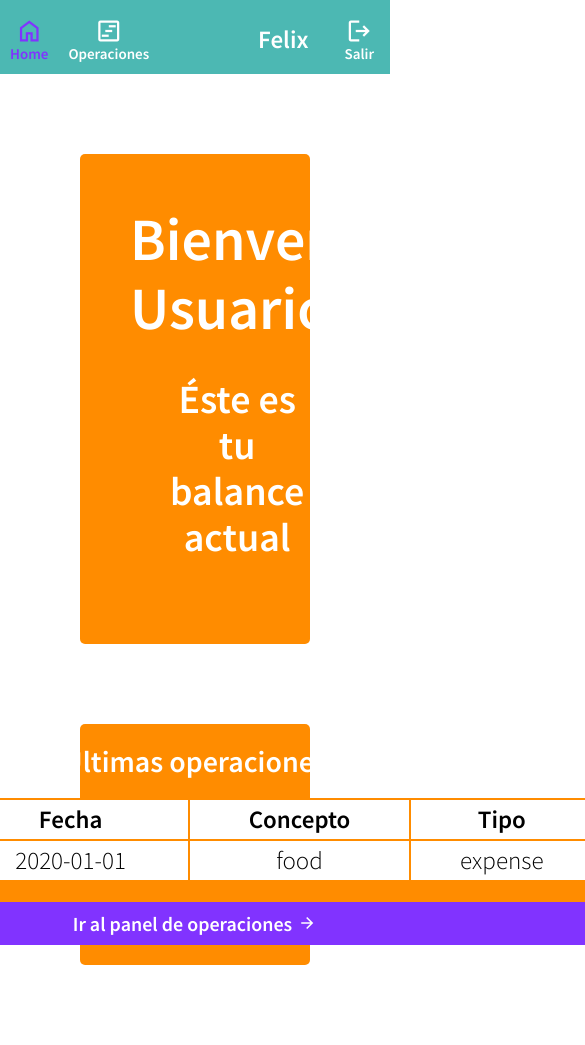
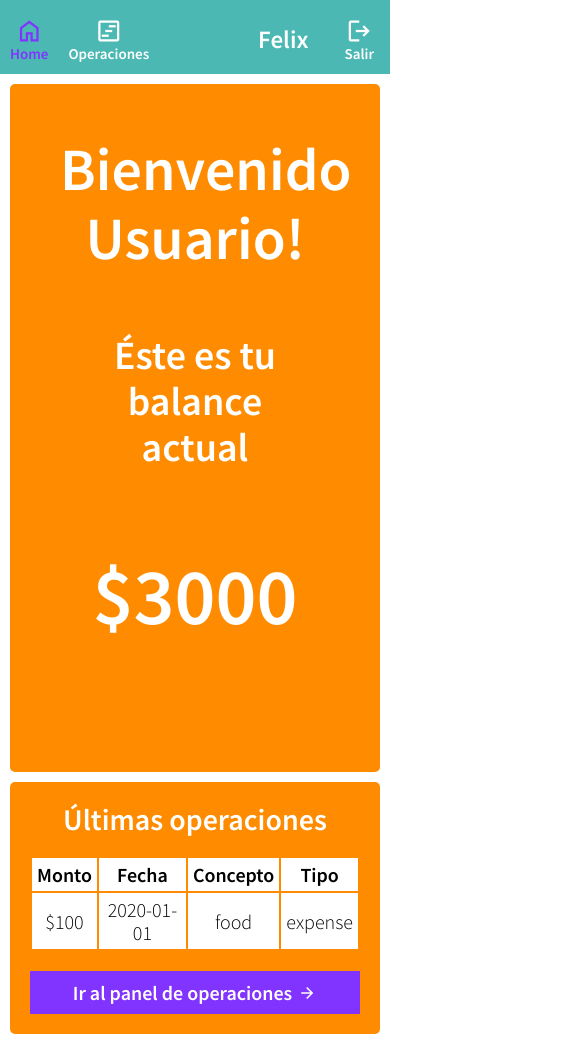
Before and after one commit to Felix-Fiore/personal-budget-front, a React (Vite) app: page / in a window 390 px wide. Shown: the top 1045 px of the page, 585 px wide, since content can reach past the window. Built offline with nearby package versions, Linux system fonts and the light colour scheme.

Commit message:
Home responsive done

```diff
--- a/src/components/layout/OperationsList.jsx
+++ b/src/components/layout/LastOperations.jsx
@@ -1,7 +1,7 @@
 import { useNavigate } from 'react-router-dom';
-import styles from './operationsList.module.scss';
+import styles from './lastOperations.module.scss';
 
-export const OperationsList = () => {
+export const LastOperations = () => {
     let navigate = useNavigate();
 
     const goToOperationsPanel = () => {
--- a/src/components/layout/operationsList.module.scss
+++ b/src/components/layout/lastOperations.module.scss
@@ -74,3 +74,23 @@
         font-size: 2rem;
     }
 }
+
+@media (max-width: 1000px) {
+    .listContainer {
+        margin: 1rem;
+    }
+
+    .operationsContainer {
+        width: 100%;
+    }
+}
+
+@media (max-width: 400px) {
+    .listContainer {
+        margin: 1rem;
+    }
+
+    .operationsTable {
+        font-size: 2rem;
+    }
+}
--- a/src/components/layout/totalAmount.module.scss
+++ b/src/components/layout/totalAmount.module.scss
@@ -38,3 +38,17 @@
         margin-right: 4rem;
     }
 }
+
+@media (max-width: 1000px) {
+    .container {
+        margin: 1rem;
+    }
+
+    .amountContainer {
+        flex-direction: column;
+
+        h3 {
+            margin-top: 6rem;
+        }
+    }
+}
--- a/src/screens/HomeScreen.jsx
+++ b/src/screens/HomeScreen.jsx
@@ -1,5 +1,5 @@
+import { LastOperations } from '../components/layout/LastOperations.jsx';
 import { NavBar } from '../components/layout/NavBar.jsx';
-import { OperationsList } from '../components/layout/OperationsList.jsx';
 import { TotalAmount } from '../components/layout/TotalAmount.jsx';
 
 export const HomeScreen = () => {
@@ -7,7 +7,7 @@ export const HomeScreen = () => {
         <>
             <NavBar />
             <TotalAmount />
-            <OperationsList />
+            <LastOperations />
         </>
     );
 };
```
